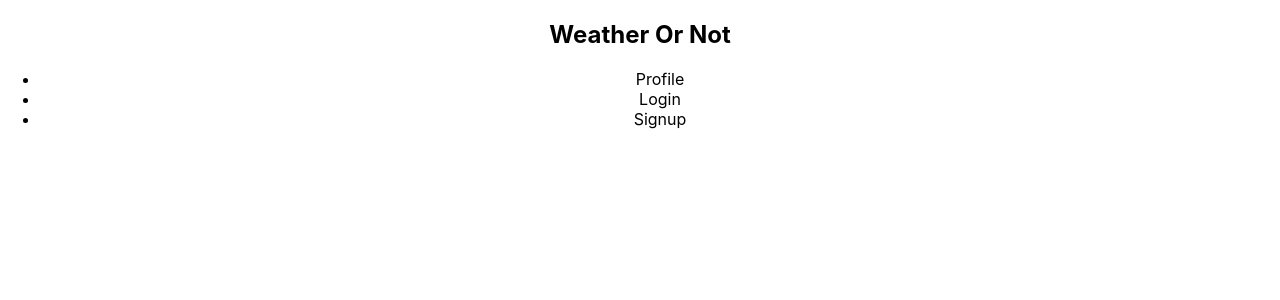
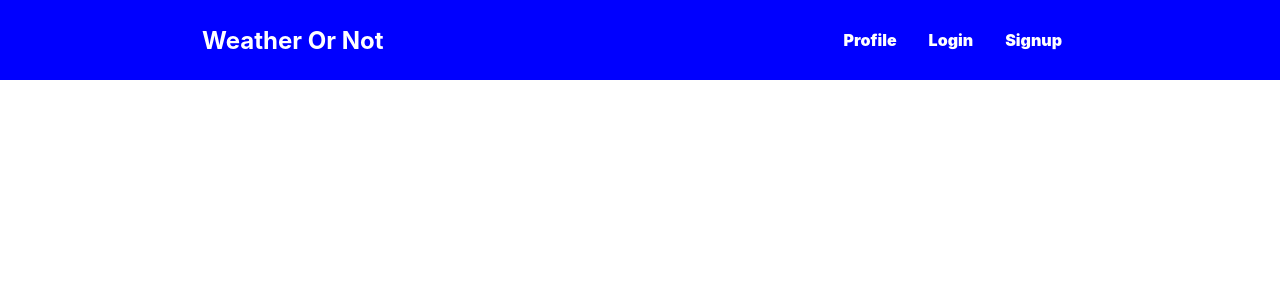
Before and after one commit to thegiftedgirl/weatherornot, a React (Create React App) app: page / in a window 1280 px wide. Shown: the top 300 px of the page. Built offline with nearby package versions, Linux system fonts and the light colour scheme.

Commit message:
add changes to layout

```diff
--- a/src/App.css
+++ b/src/App.css
@@ -1,38 +1,10 @@
-.App {
-  text-align: center;
+.App-outer-container {
+  display: flex;
+  flex-direction: column;
+  min-height: 100vh;
 }
 
-.App-logo {
-  height: 40vmin;
-  pointer-events: none;
+App-inner-container {
+  flex-grow: 1;
+
 }
-
-@media (prefers-reduced-motion: no-preference) {
-  .App-logo {
-    animation: App-logo-spin infinite 20s linear;
-  }
-}
-
-.App-header {
-  background-color: #282c34;
-  min-height: 100vh;
-  display: flex;
-  flex-direction: column;
-  align-items: center;
-  justify-content: center;
-  font-size: calc(10px + 2vmin);
-  color: white;
-}
-
-.App-link {
-  color: #61dafb;
-}
-
-@keyframes App-logo-spin {
-  from {
-    transform: rotate(0deg);
-  }
-  to {
-    transform: rotate(360deg);
-  }
-}
--- a/src/App.js
+++ b/src/App.js
@@ -7,8 +7,11 @@ import './App.css';
 
 function App() {
   return (
-    <div className="App">
+    <div className="App-outer-container">
       <Navbar />
+      <div className="App-inner-container">
+
+      </div>
     </div>
   );
 }
--- a/src/components/Navbar/Navbar.jsx
+++ b/src/components/Navbar/Navbar.jsx
@@ -3,7 +3,7 @@ import styles from './Navbar.module.css';
 
 const Navbar = (props) => {
     return (
-        <nav>
+        <nav className={styles.navbar}>
             <h1>Weather Or Not</h1>
             <ul>
                 <li>Profile</li>
--- a/src/components/Navbar/Navbar.module.css
+++ b/src/components/Navbar/Navbar.module.css
@@ -0,0 +1,25 @@
+.navbar {
+    display: flex;
+    align-items: center;
+    height: 5rem;
+    background-color: blue;
+    justify-content:space-around;
+    color: #ffffff;
+    box-shadow: 2px 2px 7px 2;
+
+}
+ .navbar ul {
+     display: flex;
+     list-style: none;
+
+ }
+
+ .navbar ul li {
+     font-weight: 900;
+     margin: 1rem;
+
+ }
+
+ .navbar ul li:hover {
+     border-bottom:2px solid yellow;
+ }
```
Also changed, not shown: src/components/Footer/Footer.jsx (added), src/components/Footer/Footer.module.css (added).
